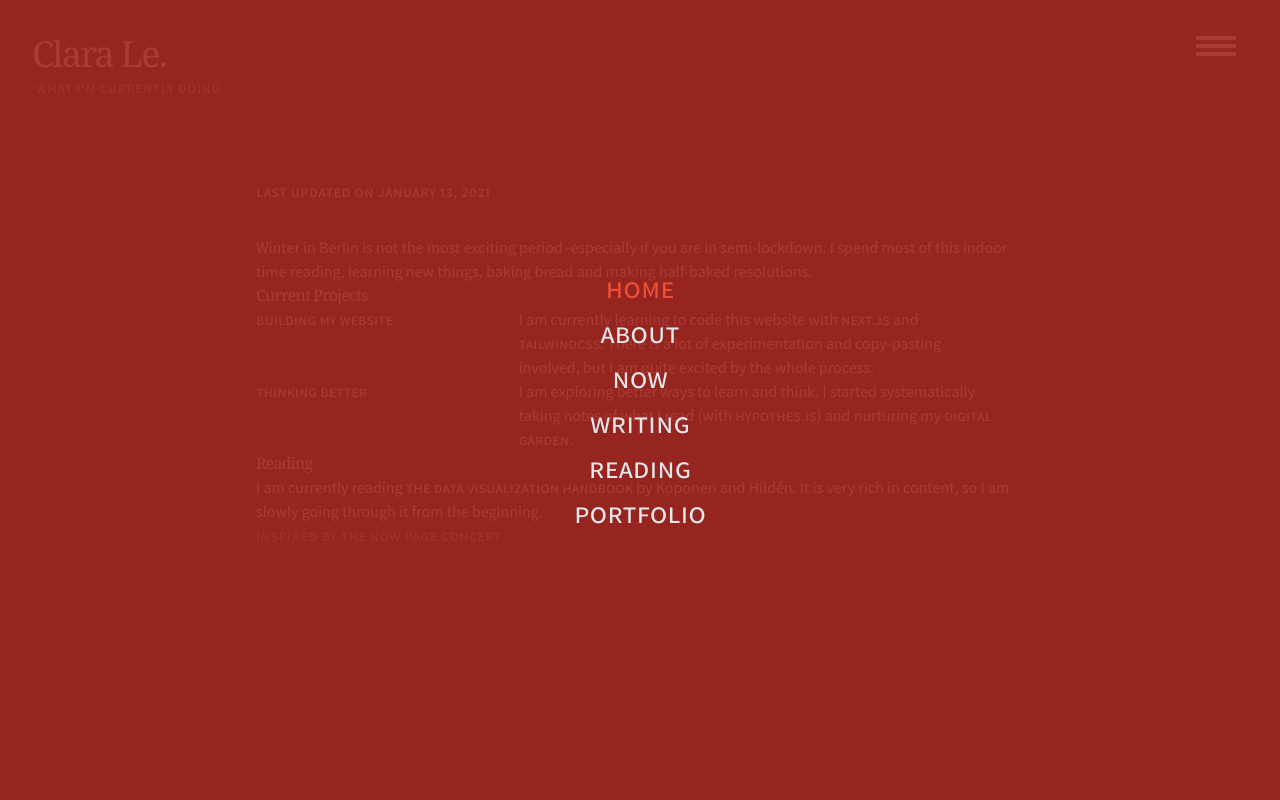
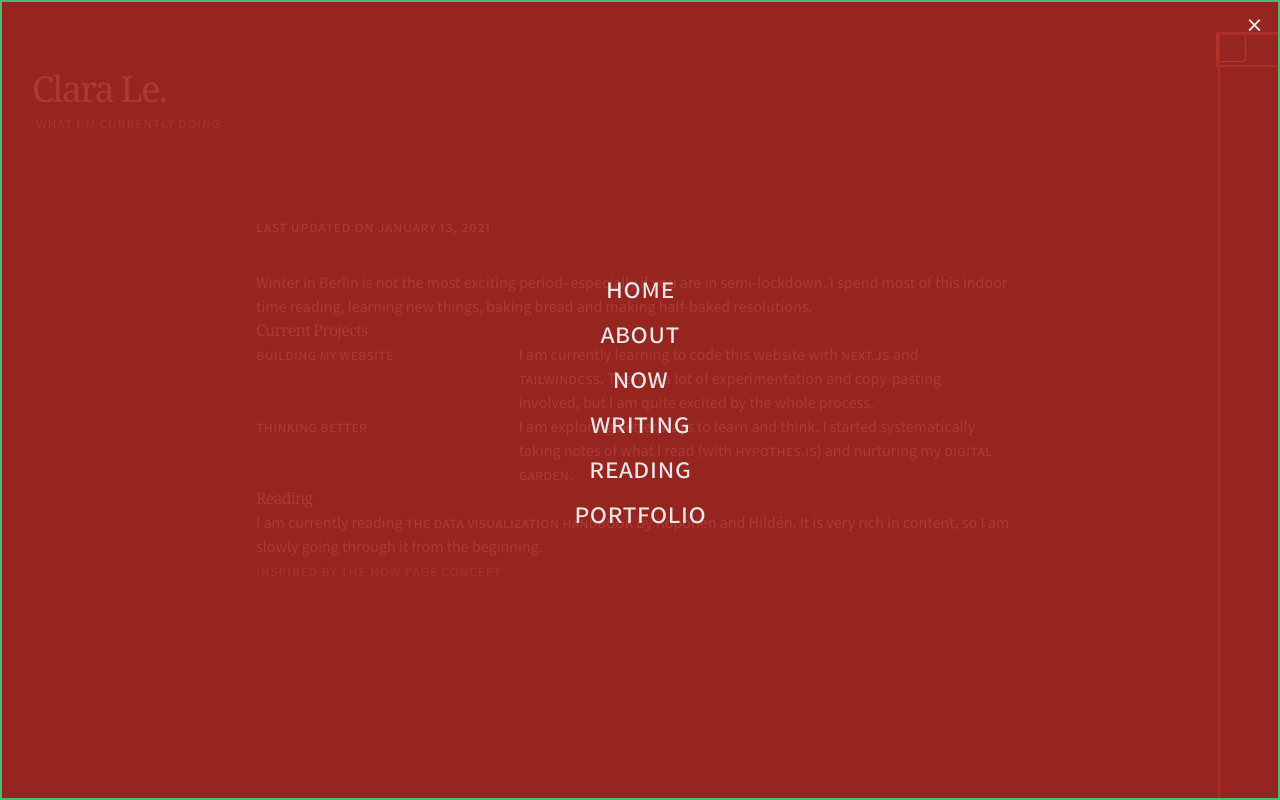
Before and after one commit to hgcl/clara-website, a Next.js app: page /now in a window 1280 px wide. Both pictures are taken after a click on the button 1216 px from the left and 48 px from the top of the page. Shown: the top 800 px of the page. Built offline with nearby package versions, Linux system fonts and the light colour scheme; a web font is replaced by a local one; what @tailwindcss/typography would draw is missing.

Commit message:
:construction: :recycle: Menu to framer-motion

```diff
--- a/components/BookTile.js
+++ b/components/BookTile.js
@@ -14,7 +14,7 @@ export default function BookTile({
   return (
     <>
       <div className="absolute">
-        <div className="relative w-full -top-4 -left-2 text-2xl z-40">
+        <div className="relative w-full -top-4 -left-2 text-2xl z-10">
           {(review || notes) && `${STAR}`}
         </div>
       </div>
--- /dev/null
+++ b/components/Menu-v1.js
@@ -0,0 +1,44 @@
+// Menu from this package https://react-popup.elazizi.com/
+
+import React from "react";
+import Popup from "reactjs-popup";
+import BurgerIcon from "./BurgerIcon";
+import Link from "./link";
+
+const Menu = () => (
+  <Popup
+    className="menu"
+    modal
+    trigger={(open) => <BurgerIcon aria-label="Menu" open={open} />}
+  >
+    {(close) => (
+      <div
+        onClick={close}
+        className="menu top-0 left-0 w-screen h-screen text-center flex justify-center items-center"
+      >
+        <ul className="relative text-3xl list-none">
+          <li onClick={close}>
+            <Link href="/">Home</Link>
+          </li>
+          <li onClick={close}>
+            <Link href="/about">About</Link>
+          </li>
+          <li onClick={close}>
+            <Link href="/now">Now</Link>
+          </li>
+          <li onClick={close}>
+            <Link href="/blog">Writing</Link>
+          </li>
+          <li onClick={close}>
+            <Link href="/books">Reading</Link>
+          </li>
+          <li onClick={close}>
+            <Link href="/portfolio">Portfolio</Link>
+          </li>
+        </ul>
+      </div>
+    )}
+  </Popup>
+);
+
+export default Menu;
--- a/components/Menu.js
+++ b/components/Menu.js
@@ -1,44 +1,94 @@
-// Menu from this package https://react-popup.elazizi.com/
+import Link from "./link";
+import React from "react";
+import PropTypes from "prop-types";
+import { motion, AnimatePresence } from "framer-motion";
 
-import React from "react";
-import Popup from "reactjs-popup";
-import BurgerIcon from "./BurgerIcon";
-import Link from "./link";
-
-const Menu = () => (
-  <Popup
-    className="menu"
-    modal
-    trigger={(open) => <BurgerIcon aria-label="Menu" open={open} />}
+/**
+ * A modal is an overlay that focuses the customer's attention on a single task or set of controls.
+ * It creates a mode that disables the main window but keeps it visible with the modal window as a child window in front of it.
+ * Users must interact with the modal window before they can return to the parent application.
+ */
+const Menu = React.forwardRef(
+  ({ open, container, hideCloseButton, onClose, ...props }, ref) => (
+    <AnimatePresence>
+      {open && (
+        <motion.div
+          key="modal"
+          exit={{ opacity: 0 }}
+          // initial={{ opacity: 0 }}
+          // animate={{ opacity: 1 }}
         >
-    {(close) => (
+          {/* Modal container / overlay */}
           <div
-        onClick={close}
-        className="menu top-0 left-0 w-screen h-screen text-center flex justify-center items-center"
+            {...props}
+            className="border-2 border-red-500 fixed w-screen h-screen"
+            ref={ref}
+            onClick={onClose}
           >
+            {/* Modal pop-up */}
+            <div
+              className="border-2 border-green-500 fixed top-0 left-0 flex flex-col h-screen w-screen m-auto bg-accent2 bg-opacity-90 text-center justify-center items-center"
+              onClick={onClose}
+              style={
+                {
+                  // opacity: open ? 1.0 : 0,
+                  // animation: open
+                  //   ? "none"
+                  //   : `0% { top: 131px; }
+                  // 30% { top: 125px; } 0.4s`,
+                  // transition: "all ease 0.2s",
+                  // transitionDelay: "0.2s",
+                }
+              }
+            >
+              {!hideCloseButton && (
+                <div className="absolute top-0 right-0 py-0 px-4 text-3xl">
+                  <button onClick={onClose}>&times;</button>
+                </div>
+              )}
               <ul className="relative text-3xl list-none">
-          <li onClick={close}>
+                <li onClick={onClose}>
                   <Link href="/">Home</Link>
                 </li>
-          <li onClick={close}>
+                <li onClick={onClose}>
                   <Link href="/about">About</Link>
                 </li>
-          <li onClick={close}>
+                <li onClick={onClose}>
                   <Link href="/now">Now</Link>
                 </li>
-          <li onClick={close}>
+                <li onClick={onClose}>
                   <Link href="/blog">Writing</Link>
                 </li>
-          <li onClick={close}>
+                <li onClick={onClose}>
                   <Link href="/books">Reading</Link>
                 </li>
-          <li onClick={close}>
+                <li onClick={onClose}>
                   <Link href="/portfolio">Portfolio</Link>
                 </li>
               </ul>
             </div>
+          </div>
+        </motion.div>
       )}
-  </Popup>
+    </AnimatePresence>
+  )
 );
 
+Menu.displayName = "Modal";
+
+// Menu.defaultProps = {
+//   container: document.body,
+// };
+
+Menu.propTypes = {
+  /** is modal open */
+  open: PropTypes.bool,
+  /** modal container by default document.body */
+  container: PropTypes.bool,
+  /** called on click close modal */
+  onClose: PropTypes.bool,
+  /** flag removes close button if enabled */
+  hideCloseButton: PropTypes.bool,
+};
+
 export default Menu;
--- /dev/null
+++ b/components/MenuToggle.js
@@ -0,0 +1,39 @@
+import * as React from "react";
+import { motion } from "framer-motion";
+
+const Path = (props) => (
+  <motion.path
+    fill="transparent"
+    strokeWidth="3"
+    stroke="hsl(0, 0%, 18%)"
+    strokeLinecap="round"
+    {...props}
+  />
+);
+
+export const MenuToggle = ({ toggle, className }) => (
+  <button onClick={toggle} className={className}>
+    <svg width="23" height="23" viewBox="0 0 23 23">
+      <Path
+        variants={{
+          closed: { d: "M 2 2.5 L 20 2.5" },
+          open: { d: "M 3 16.5 L 17 2.5" },
+        }}
+      />
+      <Path
+        d="M 2 9.423 L 20 9.423"
+        variants={{
+          closed: { opacity: 1 },
+          open: { opacity: 0 },
+        }}
+        transition={{ duration: 0.1 }}
+      />
+      <Path
+        variants={{
+          closed: { d: "M 2 16.346 L 20 16.346" },
+          open: { d: "M 3 2.5 L 17 16.346" },
+        }}
+      />
+    </svg>
+  </button>
+);
--- a/components/layout.js
+++ b/components/layout.js
@@ -1,18 +1,30 @@
 // import Alert from "../components/alert";
 import Footer from "./footer";
 import Meta from "./meta";
+// import Menu from "./Menu-v1";
+import Hcard from "./Hcard";
 import Menu from "./Menu";
-import Hcard from "./Hcard";
+import { MenuToggle } from "./MenuToggle";
+import React, { useState } from "react";
+import { motion } from "framer-motion";
 
 // Alert at page top + footer
 
 export default function Layout({ preview, children, title }) {
+  const [open, setOpen] = useState(false);
+  const closeModal = () => setOpen(false);
   return (
     <>
       <Meta title={title} />
       <div className="min-h-screen">
         {/* <Alert preview={preview} /> */}
-        <Menu />
+        <motion.nav className="border-2 border-orange-500 z-50 sticky top-8 right-0 w-16 ml-auto">
+          <MenuToggle
+            toggle={() => setOpen((o) => !o)}
+            className="border-2 border-yellow-500"
+          />
+          <Menu open={open} onClose={closeModal} />
+        </motion.nav>
         <Hcard />
         <main>{children}</main>
       </div>
```
Lines whose indentation alone changed are shown as unchanged.
